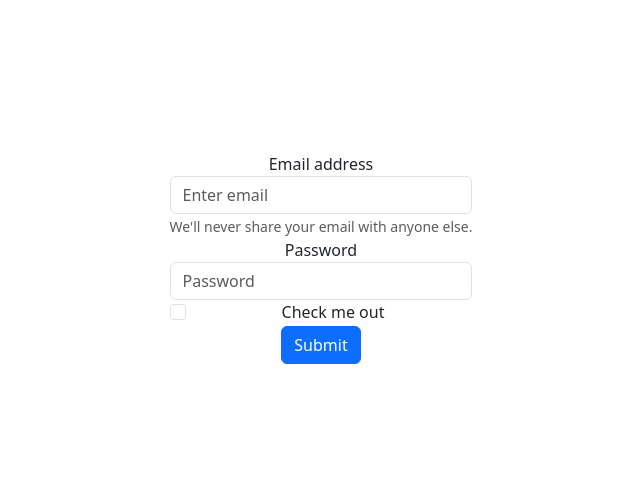
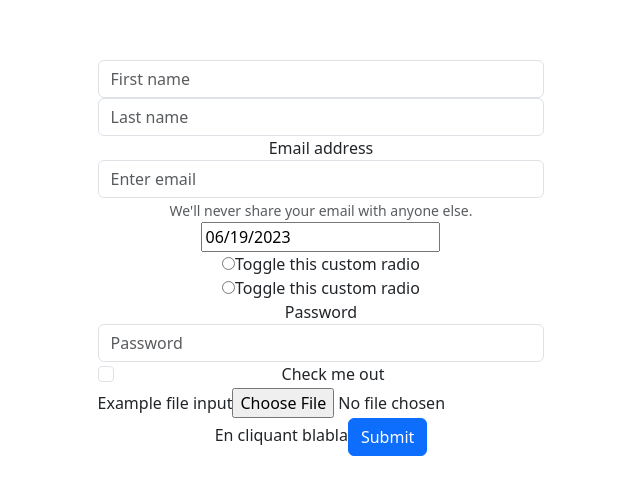
Before and after one commit to Knoka1/SimpleSingUp, a React (Vite) app: page / in a window 1280 px wide. Shown: the part 142-636 px from the top of the page, without its empty margins (319-959 px from the left). Built offline with nearby package versions, Linux system fonts and the light colour scheme.

Commit message:
feature: Added all necessary field and datepicker

```diff
--- a/package.json
+++ b/package.json
@@ -13,6 +13,7 @@
     "@popperjs/core": "^2.11.8",
     "bootstrap": "^5.3.0",
     "react": "^18.2.0",
+    "react-datepicker": "^4.14.0",
     "react-dom": "^18.2.0"
   },
   "devDependencies": {
--- a/src/App.jsx
+++ b/src/App.jsx
@@ -2,49 +2,105 @@ import { useState } from "react";
 import { Tooltip, Toast, Popover } from "bootstrap";
 import * as bootstrap from "bootstrap";
 import Alert from "bootstrap/js/dist/alert";
+import DatePicker from "react-datepicker";
 
 import "./App.css";
 import "./scss/styles.scss";
+import "react-datepicker/dist/react-datepicker.css";
 
 function App() {
   const [count, setCount] = useState(0);
+  const [date, setDate] = useState(new Date());
 
   return (
-    <>
+    <div>
       <form>
-        <div class="form-group">
+        <div className="form-row">
+          <div className="col">
+            <input
+              type="text"
+              className="form-control"
+              placeholder="First name"
+            />
+          </div>
+          <div className="col">
+            <input
+              type="text"
+              className="form-control"
+              placeholder="Last name"
+            />
+          </div>
+        </div>
+        <div className="form-group">
           <label for="exampleInputEmail1">Email address</label>
           <input
             type="email"
-            class="form-control"
+            className="form-control"
             id="exampleInputEmail1"
             aria-describedby="emailHelp"
             placeholder="Enter email"
           />
-          <small id="emailHelp" class="form-text text-muted">
+          <small id="emailHelp" className="form-text text-muted">
             We'll never share your email with anyone else.
           </small>
         </div>
-        <div class="form-group">
+        <DatePicker selected={date} onChange={(date) => setDate(date)} />
+        <div class="custom-control custom-radio custom-control-inline">
+          <input
+            type="radio"
+            id="customRadioInline1"
+            name="customRadioInline1"
+            class="custom-control-input"
+          />
+          <label class="custom-control-label" for="customRadioInline1">
+            Toggle this custom radio
+          </label>
+        </div>
+        <div class="custom-control custom-radio custom-control-inline">
+          <input
+            type="radio"
+            id="customRadioInline1"
+            name="customRadioInline1"
+            class="custom-control-input"
+          />
+          <label class="custom-control-label" for="customRadioInline1">
+            Toggle this custom radio
+          </label>
+        </div>
+        <div className="form-group">
           <label for="exampleInputPassword1">Password</label>
           <input
             type="password"
-            class="form-control"
+            className="form-control"
             id="exampleInputPassword1"
             placeholder="Password"
           />
         </div>
-        <div class="form-group form-check">
-          <input type="checkbox" class="form-check-input" id="exampleCheck1" />
-          <label class="form-check-label" for="exampleCheck1">
+        <div className="form-group form-check">
+          <input
+            type="checkbox"
+            className="form-check-input"
+            id="exampleCheck1"
+          />
+          <label className="form-check-label" for="exampleCheck1">
             Check me out
           </label>
         </div>
-        <button type="submit" class="btn btn-primary">
+
+        <div className="form-group">
+          <label for="exampleFormControlFile1">Example file input</label>
+          <input
+            type="file"
+            className="form-control-file"
+            id="exampleFormControlFile1"
+          />
+        </div>
+        <text>En cliquant blabla</text>
+        <button type="submit" className="btn btn-primary">
           Submit
         </button>
       </form>
-    </>
+    </div>
   );
 }
 
```
Also changed, not shown: 1 other file (tests, documents, lock files or other folders).
